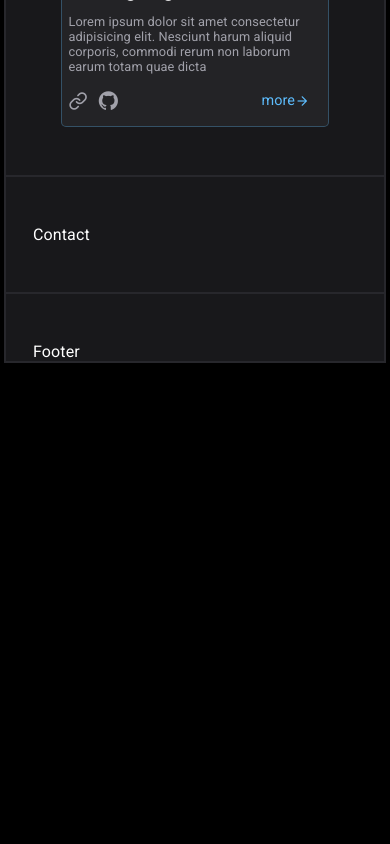
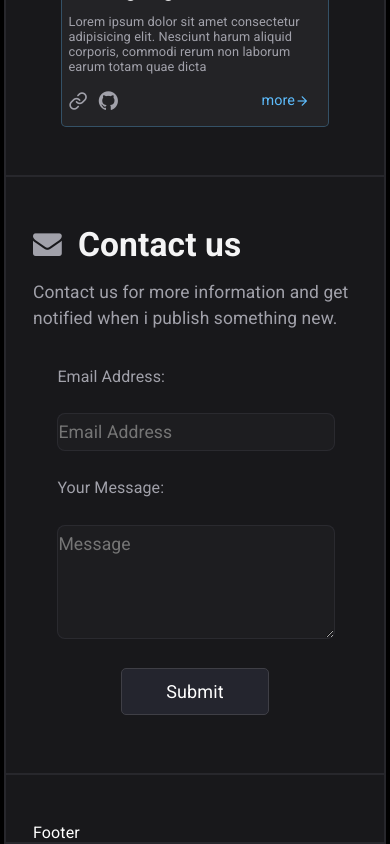
Before and after one commit to wetas2020/portfolio, a React (Vite) app: page / in a window 390 px wide. Shown: the part 2598-3442 px from the top of the page. Before the commit the page ends 2961 px from the top, so only its background shows below. Built offline with nearby package versions, Linux system fonts and the light colour scheme.

Commit message:
implementation of contact us

```diff
--- a/src/components/contact/Contact.jsx
+++ b/src/components/contact/Contact.jsx
@@ -1,5 +1,35 @@
 import React from 'react';
 import './contact.css';
 export default function Contact() {
-    return <div>Contact</div>;
+    return (
+        <section className="contact-us">
+            <h1 className="title flex">
+                <span className="icon-envelope"></span>
+                Contact us
+            </h1>
+            <p className="subtitle">
+                Contact us for more information and get notified when i publish something new.
+            </p>
+
+            <div className="flex">
+                <form className="" action="">
+                    <div className="flex">
+                        <label htmlFor="email">Email Address:</label>
+                        <input type="email" placeholder="Email Address" id="email" name="email" />
+                    </div>
+                    <div className="flex" style={{ marginTop: '24px' }}>
+                        <label htmlFor="message">Your Message:</label>
+                        <textarea
+                            required
+                            name="message"
+                            id="message"
+                            placeholder="Message"
+                        ></textarea>
+                    </div>
+                    <button className="submit">Submit</button>
+                </form>
+                <div className="animation border">animation</div>
+            </div>
+        </section>
+    );
 }
--- a/src/components/contact/contact.css
+++ b/src/components/contact/contact.css
@@ -0,0 +1,154 @@
+section.contact-us .icon-envelope {
+    color: var(--subtitle-color);
+    margin-right: 1rem;
+    font-size: 1.8rem;
+}
+
+section.contact-us .title {
+    font-size: 2.1rem;
+    font-weight: 600;
+    color: var(--title-color);
+    margin-bottom: 1rem;
+}
+
+section.contact-us .subtitle {
+    font-size: 1.09rem;
+    font-weight: 400;
+    line-height: 1.6rem;
+    color: var(--subtitle-color);
+    margin-bottom: 2rem;
+}
+
+section.contact-us label {
+    font-weight: 400;
+    line-height: 1.6rem;
+    color: var(--subtitle-color);
+    margin-bottom: 0.5rem;
+}
+
+section.contact-us #email,
+section.contact-us #message {
+    all: unset;
+    background-color: #3f3f4626;
+    border: 1px solid var(--border-color);
+    width: 16rem;
+    padding: 0.5rem 1rem;
+    margin-left: 1rem;
+    border-radius: 0.5rem;
+    transition: all 0.3s ease-in-out;
+    font-size: 1.1rem;
+}
+
+section.contact-us #email:focus,
+section.contact-us #message:focus {
+    border: 1px solid rgb(45, 212, 191);
+}
+
+section.contact-us #email:hover,
+section.contact-us #message:hover {
+    border: 1px solid rgb(45, 212, 191);
+}
+
+section.contact-us #message {
+    min-height: 9rem;
+    resize: vertical;
+}
+
+section.contact-us .submit {
+    background-color: #24252e;
+    padding: 0.75rem 2rem;
+    margin-bottom: 10px;
+    text-align: center;
+    font-size: large;
+    text-transform: capitalize;
+    border-radius: 5px;
+    transition: 0.3s;
+    margin-top: 1.8rem;
+    border: 1px solid rgb(63, 63, 70);
+}
+
+section.contact-us .submit:hover {
+    scale: 0.97;
+    border: 1px solid #fff;
+}
+
+/* ======================
+1.2 - Responsive Design ( Media Queries)
+========================= */
+
+@media (max-width: 600px) {
+    section.contact-us .animation {
+        display: none;
+    }
+
+    section.contact-us form {
+        display: flex;
+        flex-direction: column;
+        width: 90%;
+    }
+
+    section.contact-us form div.flex {
+        flex-direction: column;
+        align-items: start;
+    }
+
+    section.contact-us #email,
+    section.contact-us #message {
+        width: 100%;
+        margin-left: 0;
+        padding: 0.5rem 0rem;
+        margin-top: 1rem;
+    }
+
+    section.contact-us #message {
+        min-height: 6rem;
+        padding: 0.5rem 4.1rem;
+    }
+
+    /* section.contact-us .submit {
+        width: 100%;
+    } */
+}
+@media (max-width: 600px) {
+    section.contact-us .animation {
+        display: none;
+    }
+
+    section.contact-us form {
+        display: flex;
+        flex-direction: column;
+        width: 85%;
+        margin-right: auto;
+        margin-left: auto;
+    }
+
+    section.contact-us form div.flex {
+        flex-direction: column;
+        align-items: start;
+    }
+
+    section.contact-us #email,
+    section.contact-us #message {
+        width: 100%;
+        margin-left: 0;
+        padding: 0.5rem 0rem;
+        margin-top: 1rem;
+    }
+
+    section.contact-us #message {
+        min-height: 6rem;
+        /* padding: 0.5rem 4.1rem; */
+        /* width: unset; */
+    }
+
+    /* @media (min-width: 601px) {
+        section.contact-us #message {
+            width: 100%;
+        }
+    } */
+
+    section.contact-us .submit {
+        width: 30%;
+        align-self: center;
+    }
+}
--- a/src/components/header/header.css
+++ b/src/components/header/header.css
@@ -159,6 +159,7 @@
 /* ======================
 1.3 - Responsive Design ( Media Queries)
 ========================= */
+
 @media (max-width: 768px) {
     header.flex nav {
         display: none;
--- a/src/components/main/main.css
+++ b/src/components/main/main.css
@@ -3,6 +3,7 @@
 =========================
 1.0 - Left section
 1.1 - Buttons & Icons
+1.2 - Responsive Design ( Media Queries)
 */
 
 main.flex {
@@ -118,6 +119,10 @@
     transition: 0.3s; */
 }
 
+/* ======================
+1.2 - Responsive Design ( Media Queries)
+========================= */
+
 @media (max-width: 768px) {
     main.flex {
         flex-direction: column;
@@ -135,7 +140,6 @@
     main section.left-section.flex button {
         width: 7rem;
         padding: 0.8rem 0;
-        /* margin-bottom: 10px; */
         font-size: 0.9rem;
     }
 }
```
